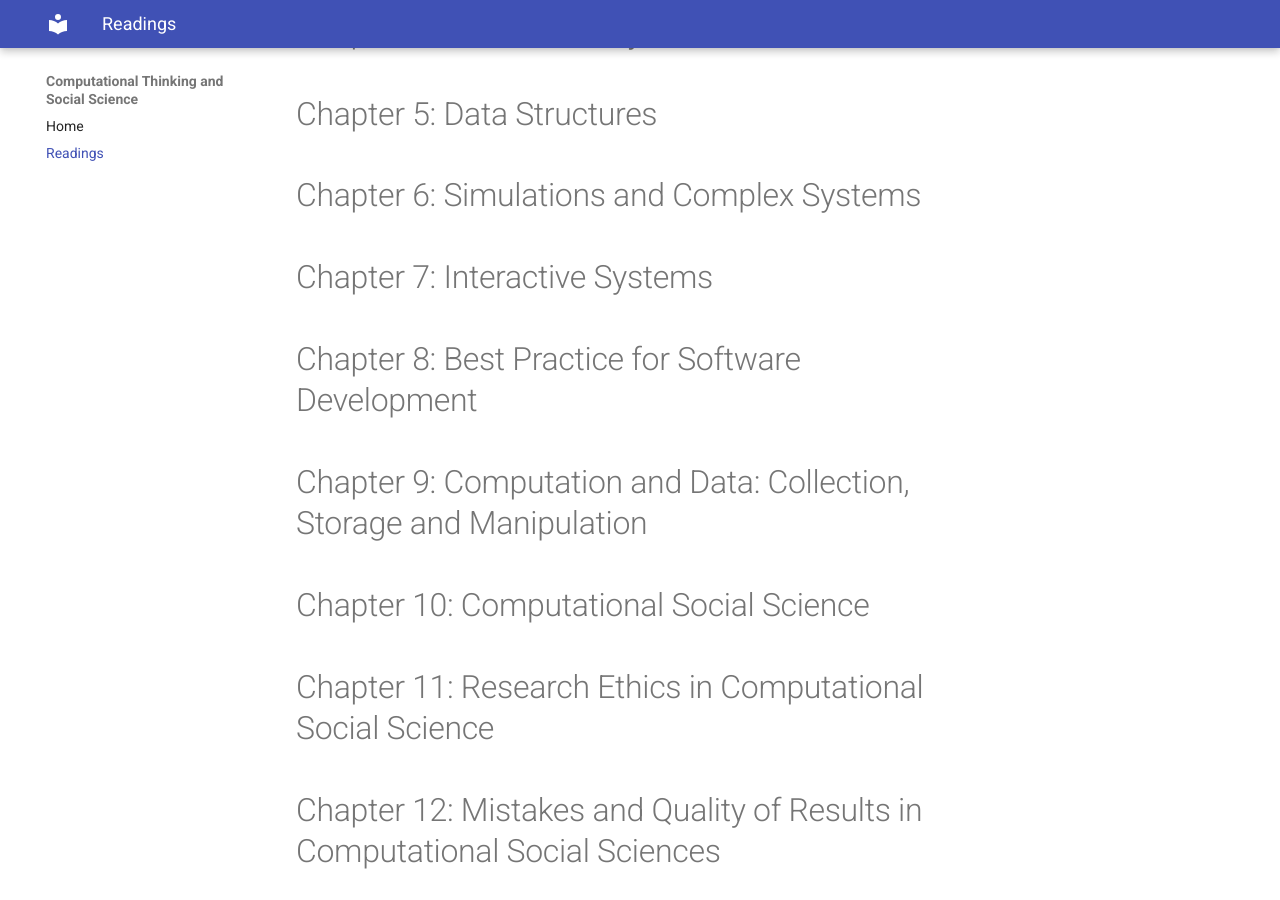
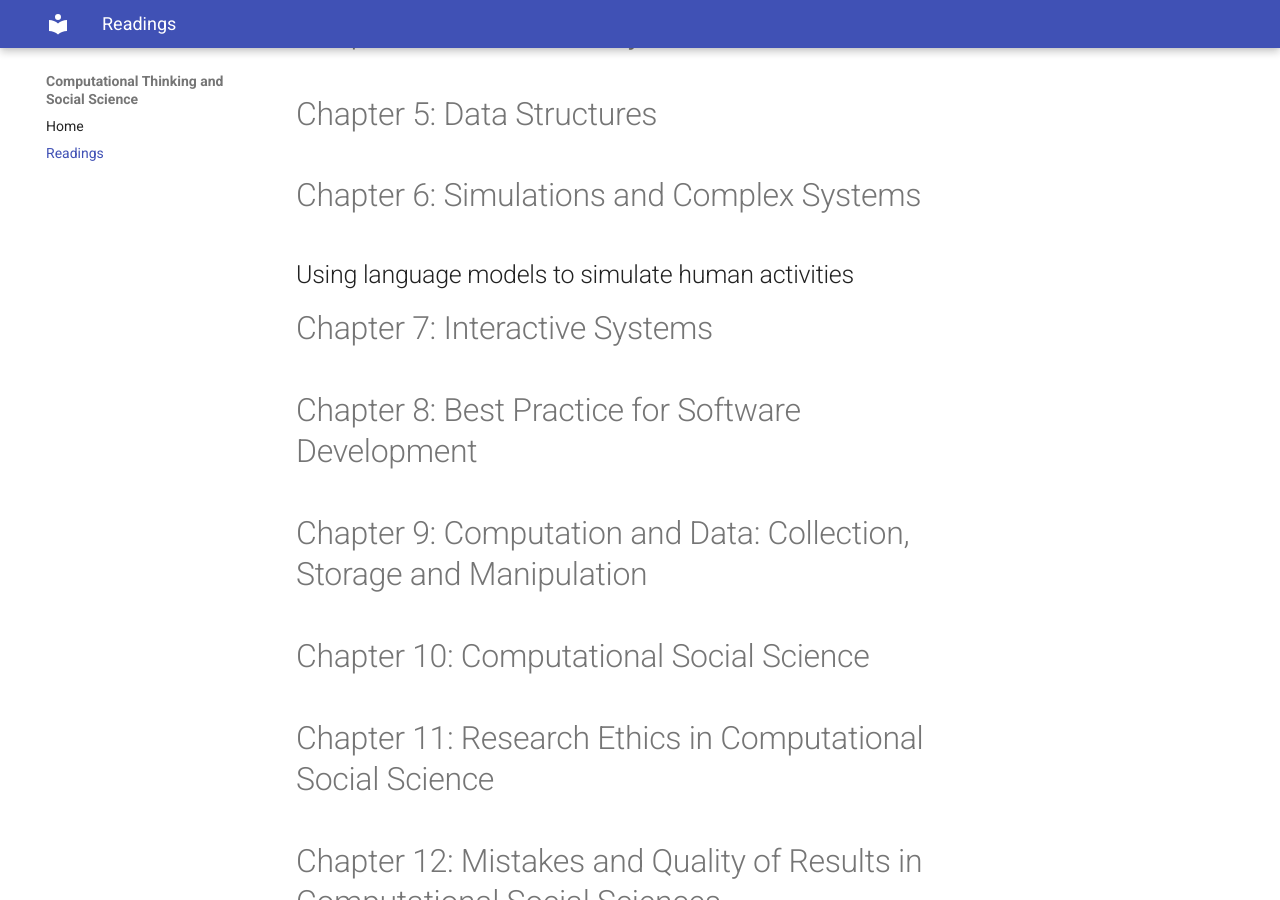
Before and after one commit to codingsocialscience/codingsocialscience.github.io, an MkDocs documentation site: the page built from docs/readings/index.md, in a window 1280 px wide and 900 px high, scrolled down 698 px. Built offline with MkDocs 1.6.1 and Material for MkDocs 9.7.7, drawn with Linux system fonts in a browser that asks for light colours.

Commit message:
LLM as simulations

```diff
--- a/docs/readings/index.md
+++ b/docs/readings/index.md
@@ -19,6 +19,8 @@ This page is an attempt to keep the discussions fresh.
 
 # Chapter 6: Simulations and Complex Systems
 
+## Using language models to simulate human activities
+
 # Chapter 7: Interactive Systems
 
 # Chapter 8: Best Practice for Software Development
```
